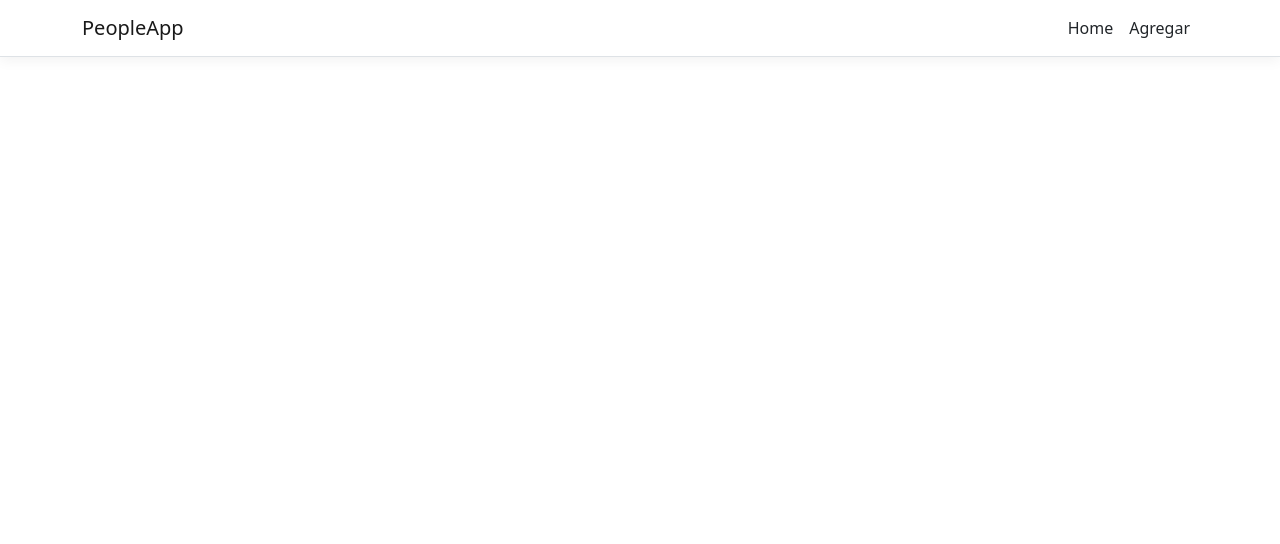
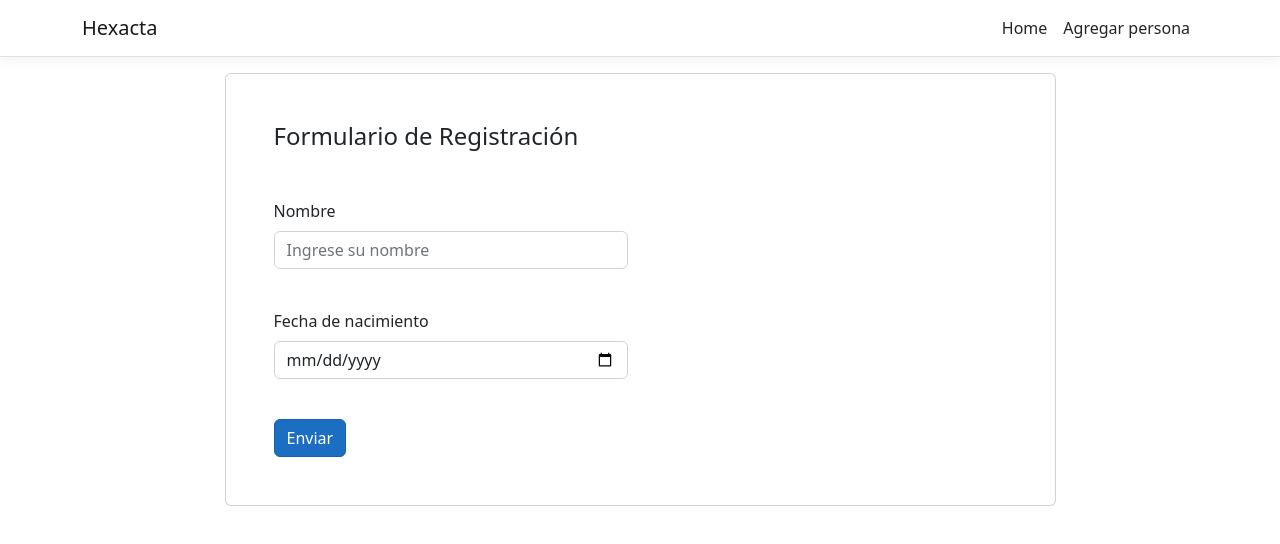
Before and after one commit to celedituro/my-new-app, a React (Create React App) app in the folder ClientApp/: page /add-person in a window 1280 px wide. Shown: the top 544 px of the page. Built offline with nearby package versions, Linux system fonts and the light colour scheme.

Commit message:
refactor: names

```diff
--- a/ClientApp/src/AppRoutes.js
+++ b/ClientApp/src/AppRoutes.js
@@ -7,7 +7,7 @@ const AppRoutes = [
     element: <Home />
   },
   {
-    path: '/form',
+    path: '/add-person',
     element: <Form />
   },
 ];
--- a/ClientApp/src/components/NavMenu.js
+++ b/ClientApp/src/components/NavMenu.js
@@ -25,7 +25,7 @@ export class NavMenu extends Component {
     return (
       <header>
         <Navbar className="navbar-expand-sm navbar-toggleable-sm ng-white border-bottom box-shadow mb-3" container light>
-          <NavbarBrand tag={Link} to="/">PeopleApp</NavbarBrand>
+          <NavbarBrand tag={Link} to="/">Hexacta</NavbarBrand>
           <NavbarToggler onClick={this.toggleNavbar} className="mr-2" />
           <Collapse className="d-sm-inline-flex flex-sm-row-reverse" isOpen={!this.state.collapsed} navbar>
             <ul className="navbar-nav flex-grow">
@@ -33,7 +33,7 @@ export class NavMenu extends Component {
                 <NavLink tag={Link} className="text-dark" to="/">Home</NavLink>
               </NavItem>
               <NavItem>
-                <NavLink tag={Link} className="text-dark" to="/form">Agregar</NavLink>
+                <NavLink tag={Link} className="text-dark" to="/add-person">Agregar persona</NavLink>
               </NavItem>
             </ul>
           </Collapse>
--- a/ClientApp/src/styles/Home.css
+++ b/ClientApp/src/styles/Home.css
@@ -10,6 +10,6 @@
 }
 
 .buttonClean {
-  width: 5%;
+  width: 8%;
   margin-left: 0.5%;
 }
```
